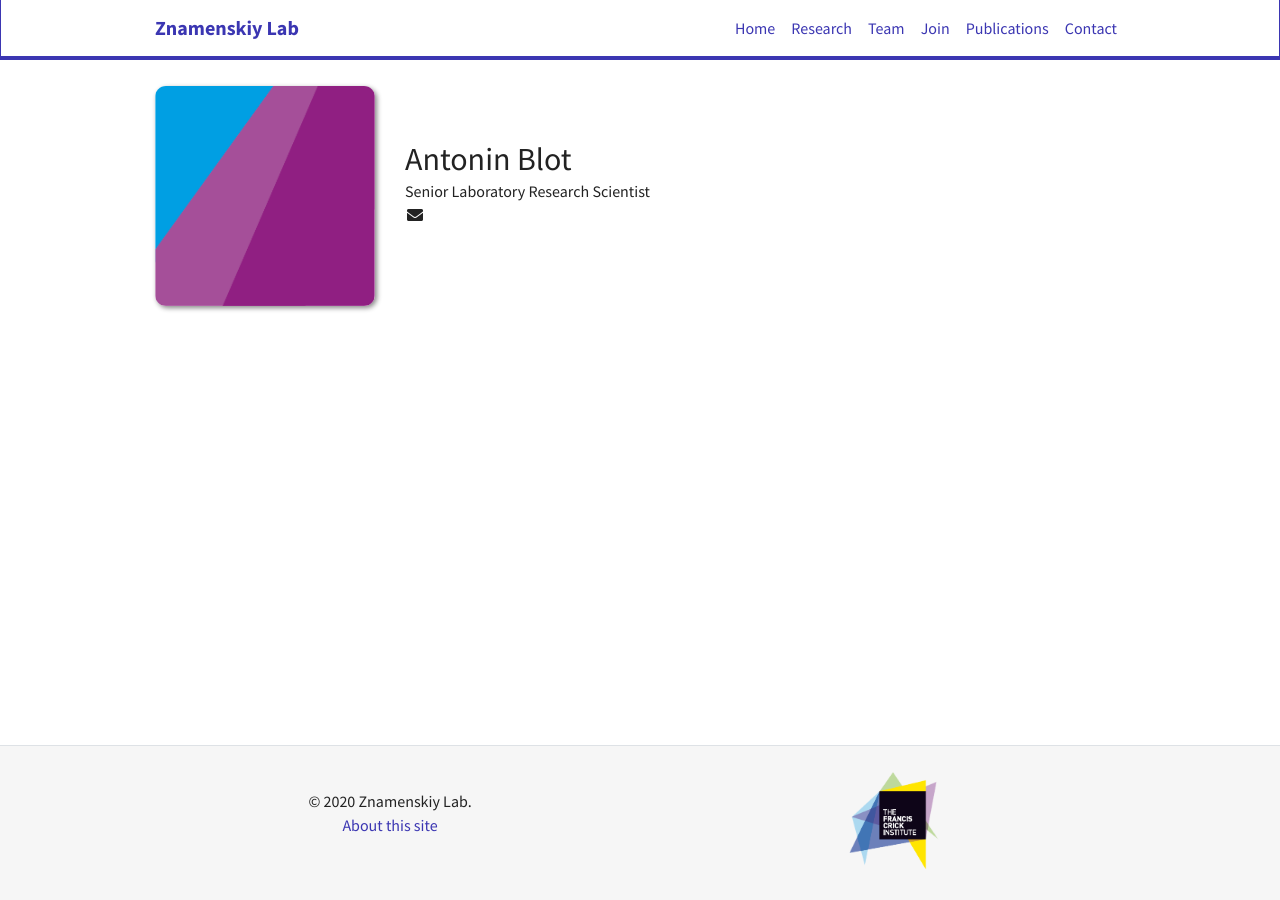
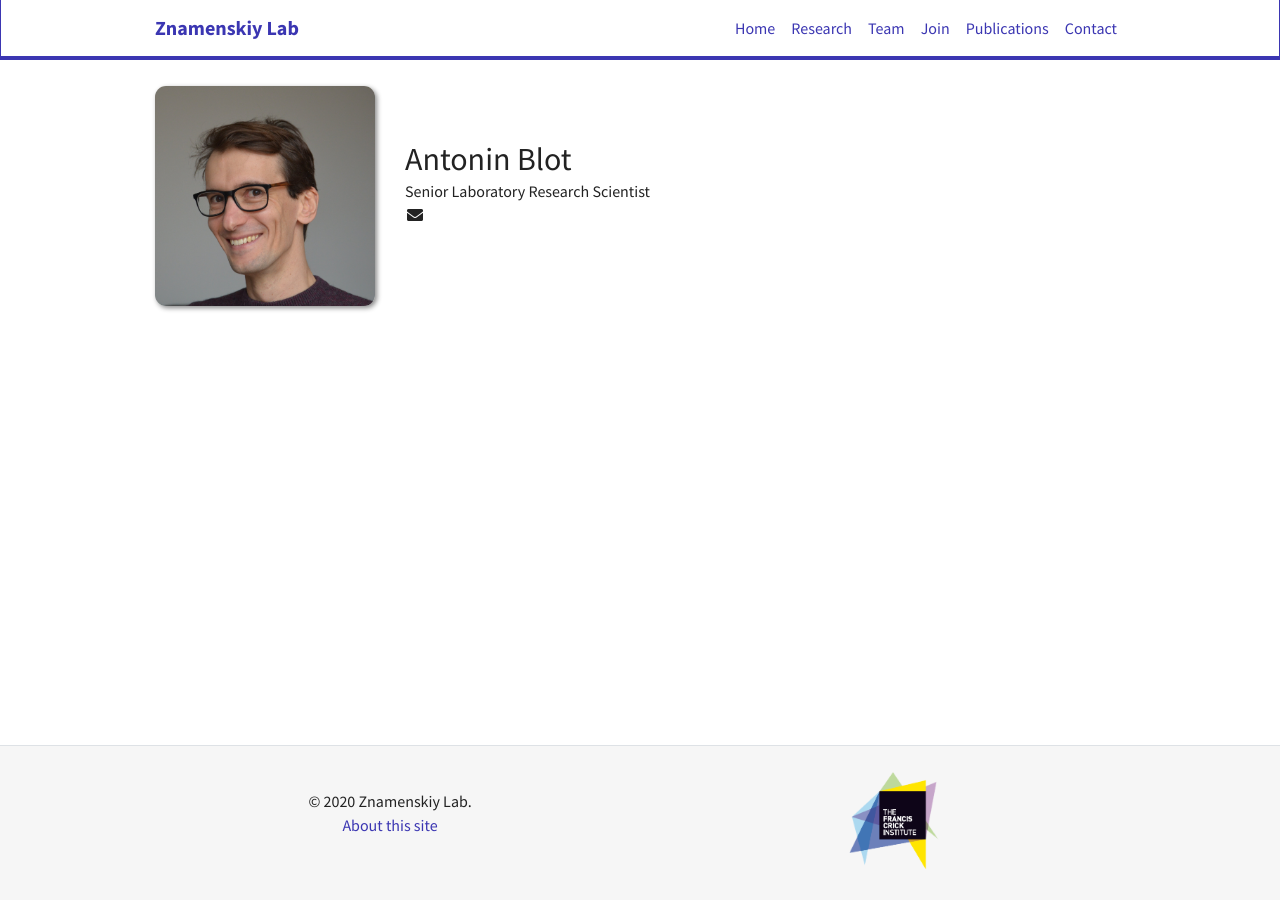
Before and after one commit to znamlab/znamlab.github.io, a Jekyll site: the page built from team/_posts/2020-09-28-antonin-blot.md, in a window 1280 px wide. Built offline with Jekyll 4.4.1, drawn with Linux system fonts in a browser that asks for light colours; nearby versions of some CDN libraries.

Commit message:
Add a picture for Antonin

```diff
--- a/team/_posts/2020-09-28-antonin-blot.md
+++ b/team/_posts/2020-09-28-antonin-blot.md
@@ -1,6 +1,6 @@
 ---
 layout: member
 title: Antonin Blot
-photo: placeholder_1.png
+photo: Antonin.jpg
 info: Senior Laboratory Research Scientist
 ---
```
Also changed, not shown: images/members/Antonin.jpg (added).
